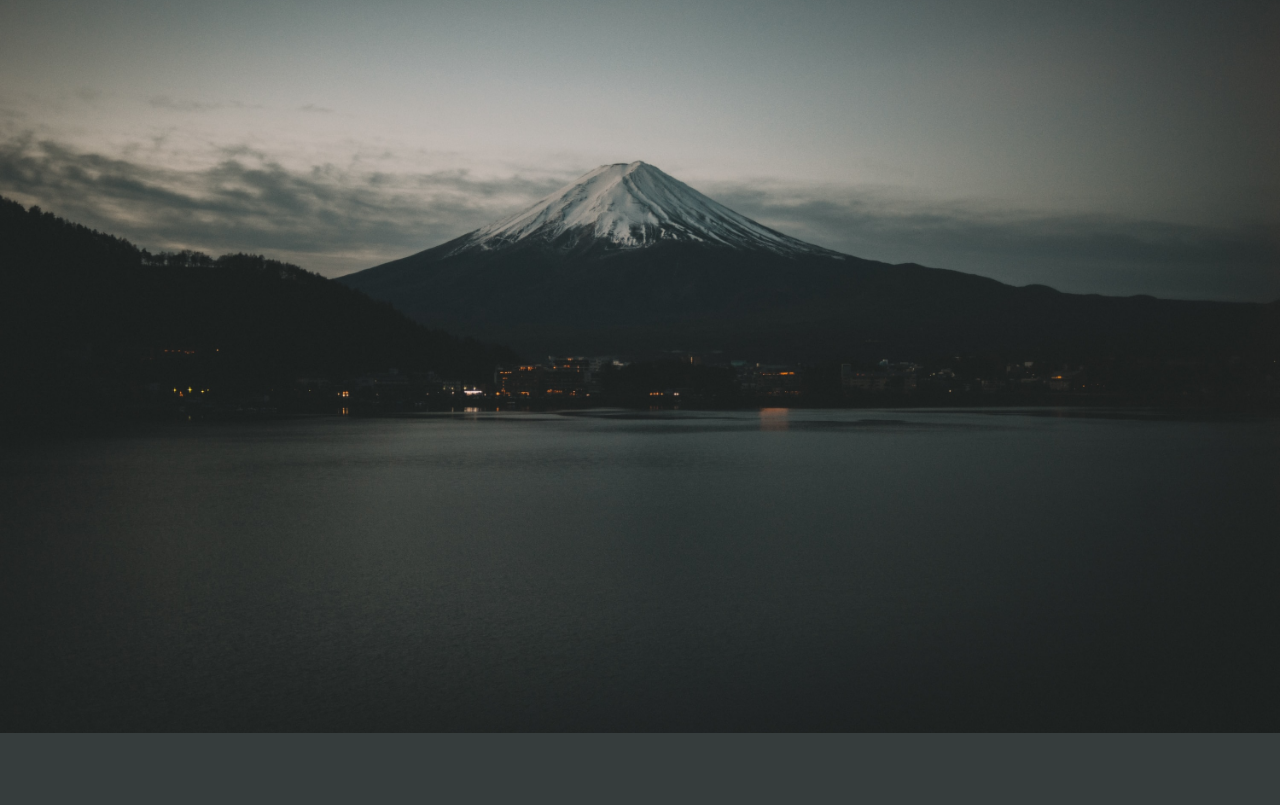
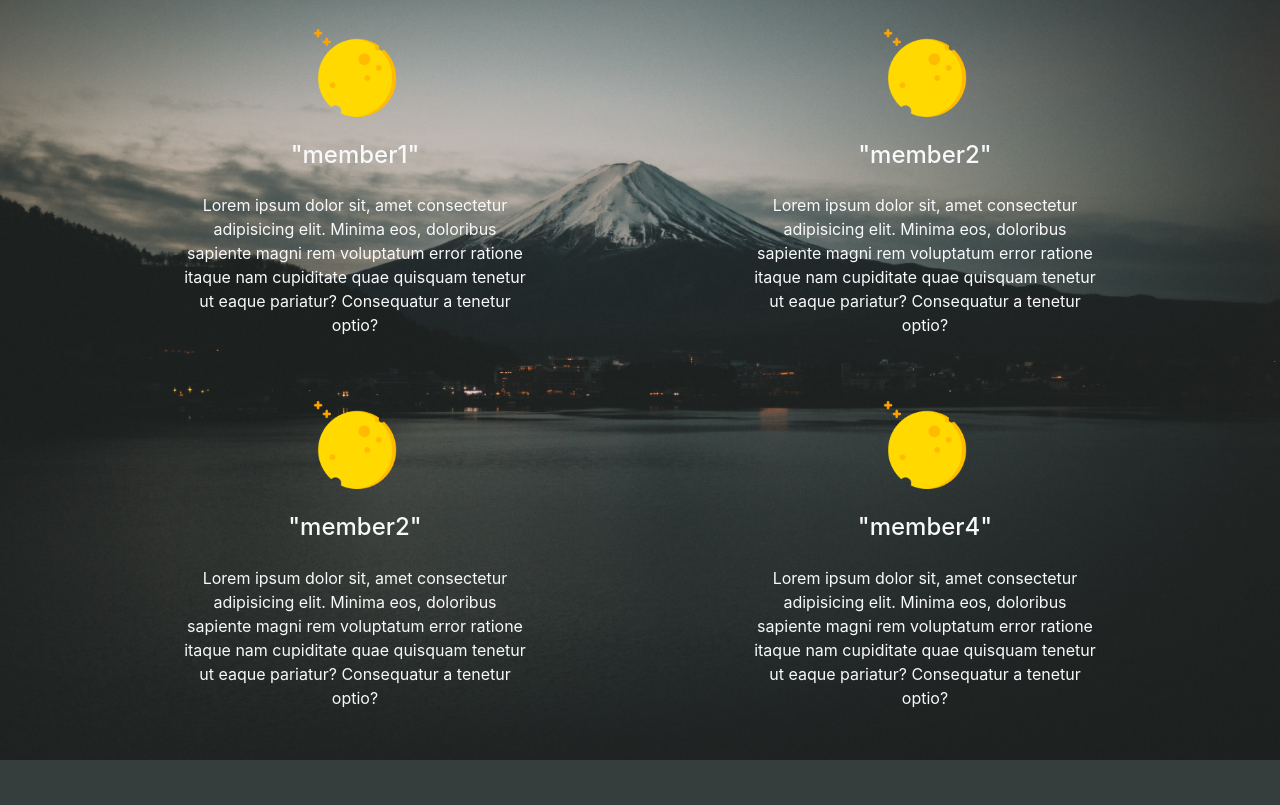
Before and after one commit to Robztar/WebGroupProject, a plain HTML site: page Question_1/members.html in a window 1280 px wide. Shown: the part 67-872 px from the top of the page. Before the commit the page ends 800 px from the top, so only its background shows below. Drawn offline with nearby package versions, Linux system fonts and the light colour scheme.

Commit message:
Update members.html

```diff
--- a/Question_1/members.html
+++ b/Question_1/members.html
@@ -10,7 +10,7 @@
 <body class="memberMain">
     <!-- click/ hover to show navbar -->
 <!-- start navbar -->
-<nav class="navbar   navbar-light navbar-expand-lg">
+<nav class="navbar navbar-dark navbar-expand-lg">
     <div class="container">
       <a href="index.html" class="navbar-brand">
         <h3>Club name </h3>  <!-- OR <img src="" alt="logo" title="Logo"> -->
@@ -32,7 +32,44 @@
     </div>
   </nav>
 <!-- end navbar -->
+<div class="container" style="height: 100vh;">
+   <div class="row justify-content-around">
+
+      <div class="col-md-4 my-4 text-light text-center">
+        <img src="images/moon.png" alt="" style="max-width: 25%;">
+        <h4 class="my-4">"member1"</h4>
+        <p>Lorem ipsum dolor sit, amet consectetur adipisicing elit. Minima eos, doloribus sapiente magni rem voluptatum error ratione itaque nam cupiditate quae quisquam tenetur ut eaque pariatur? Consequatur a tenetur optio?</p>
+      </div>
+
+
+      <div class="col-md-4 my-4 text-light text-center">
+        <img src="images/moon.png" alt="" style="max-width: 25%;">
+        <h4 class="my-4">"member2"</h4>
+        <p>Lorem ipsum dolor sit, amet consectetur adipisicing elit. Minima eos, doloribus sapiente magni rem voluptatum error ratione itaque nam cupiditate quae quisquam tenetur ut eaque pariatur? Consequatur a tenetur optio?</p>
+      </div>
+  </div>
+
+  <div class="row justify-content-around">
+
+    <div class="col-md-4 my-4 text-light text-center">
+      <img src="images/moon.png" alt="" style="max-width: 25%;">
+      <h4 class="my-4">"member2"</h4>
+      <p>Lorem ipsum dolor sit, amet consectetur adipisicing elit. Minima eos, doloribus sapiente magni rem voluptatum error ratione itaque nam cupiditate quae quisquam tenetur ut eaque pariatur? Consequatur a tenetur optio?</p>
+      </div>
+
+
+    <div class="col-md-4 my-4 text-light text-center">
+      <img src="images/moon.png" alt="" style="max-width: 25%;">
+      <h4 class="my-4">"member4"</h4>
+      <p>Lorem ipsum dolor sit, amet consectetur adipisicing elit. Minima eos, doloribus sapiente magni rem voluptatum error ratione itaque nam cupiditate quae quisquam tenetur ut eaque pariatur? Consequatur a tenetur optio?</p>
+    </div>
+</div>
+
+</div>
+
 </body>
+
+
 <script src="https://code.jquery.com/jquery-3.5.1.slim.min.js" integrity="sha384-DfXdz2htPH0lsSSs5nCTpuj/zy4C+OGpamoFVy38MVBnE+IbbVYUew+OrCXaRkfj" crossorigin="anonymous"></script>
 <script src="https://cdn.jsdelivr.net/npm/bootstrap@4.5.3/dist/js/bootstrap.bundle.min.js" integrity="sha384-ho+j7jyWK8fNQe+A12Hb8AhRq26LrZ/JpcUGGOn+Y7RsweNrtN/tE3MoK7ZeZDyx" crossorigin="anonymous"></script>
 
```
